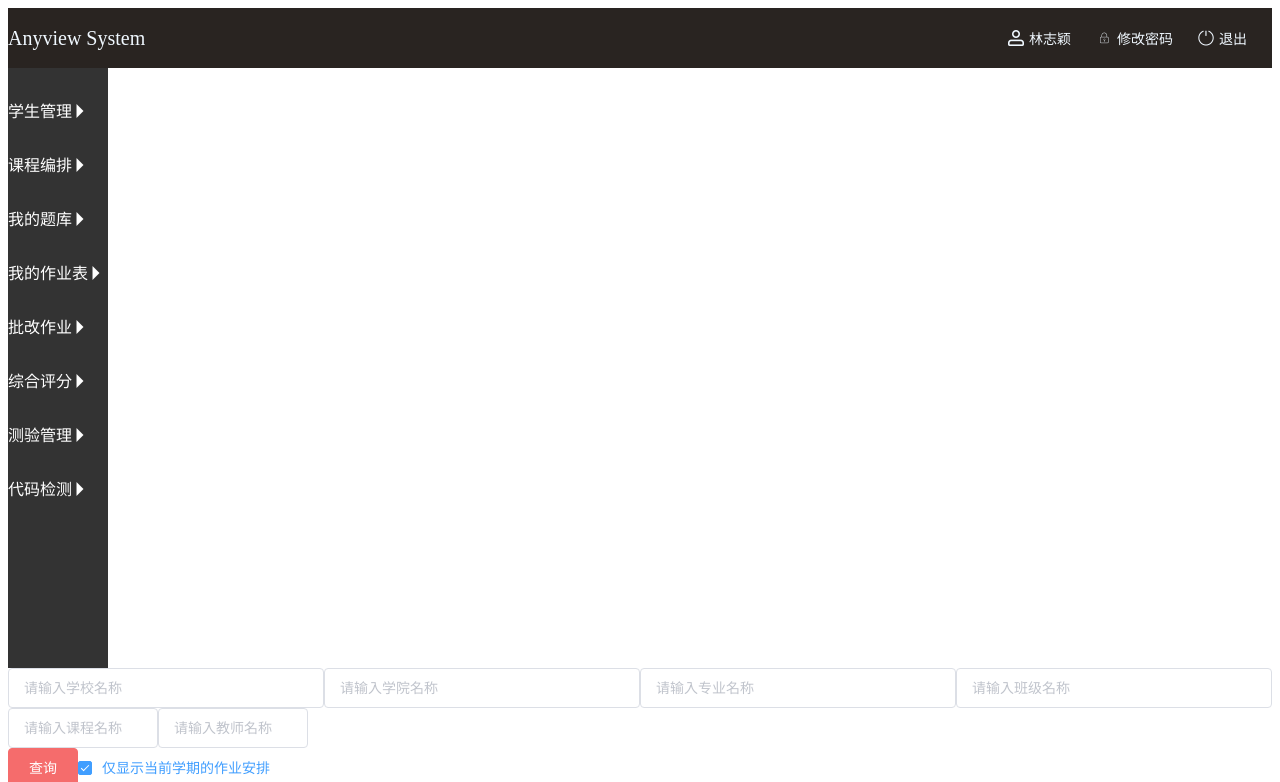
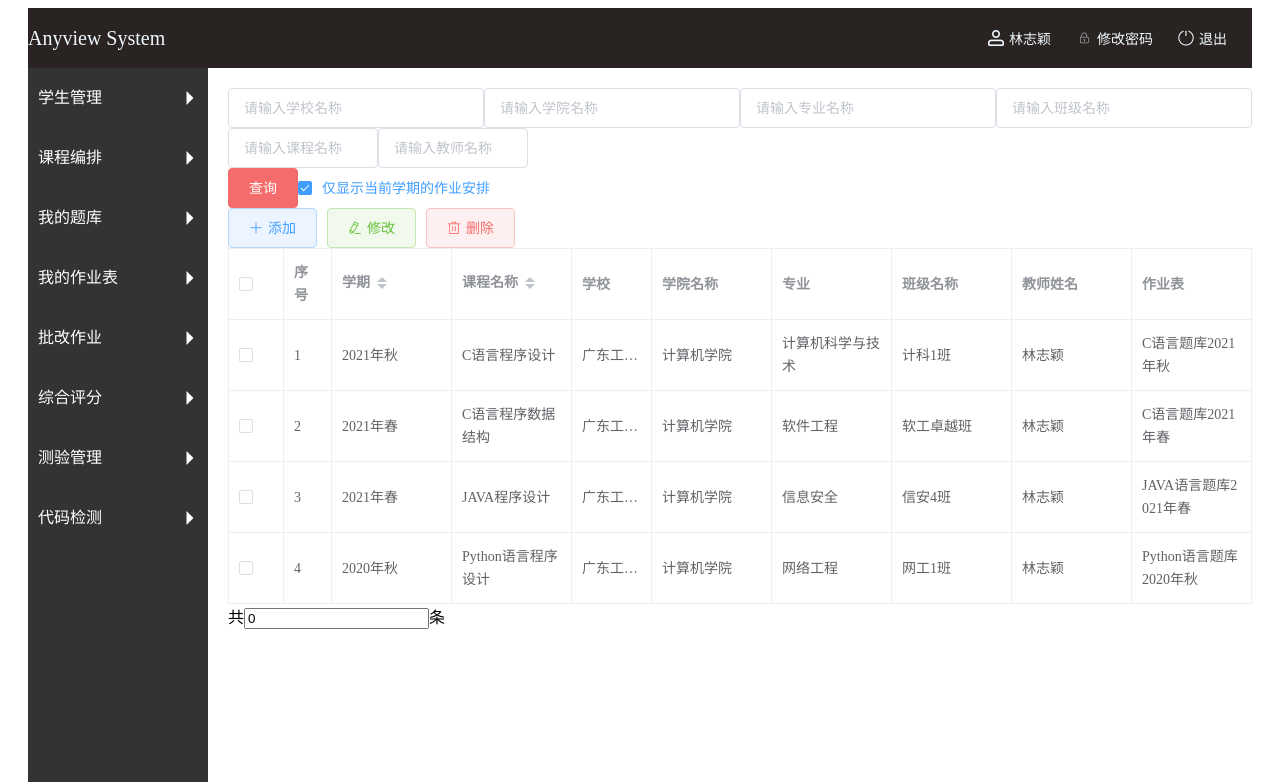
Before and after one commit to Everypossible/CourseTimetable, a Vue app: page / in a window 1280 px wide. Shown: the top 782 px of the page. Built offline with nearby package versions, Linux system fonts and the light colour scheme.

Commit message:
(样式修改) 增加elementUI的布局容器

```diff
--- a/src/App.vue
+++ b/src/App.vue
@@ -1,27 +1,33 @@
 <template>
   <div id="app">
     <!-- 引入awesome图标 -->
-    <link rel="stylesheet" href="https://cdn.staticfile.org/font-awesome/4.7.0/css/font-awesome.css">
-    <TableHeader/>
-    <TableAside/>
-    <CourseProvision/>
-
+    <link
+      rel="stylesheet"
+      href="https://cdn.staticfile.org/font-awesome/4.7.0/css/font-awesome.css"
+    />
+    <el-container>
+      <el-header><TableHeader/></el-header>
+      <el-container>
+        <el-aside width="200px"><TableAside/></el-aside>
+        <el-main><CourseProvision/></el-main>
+      </el-container>
+    </el-container>
   </div>
 </template>
 
 <script>
-import TableHeader from './components/TableHeader'
-import TableAside from './components/TableAside'
-import CourseProvision from './components/CourseProvision'
+import TableHeader from "./components/TableHeader";
+import TableAside from "./components/TableAside";
+import CourseProvision from "./components/CourseProvision";
 
 export default {
-  name: 'App',
+  name: "App",
   components: {
     TableHeader,
     TableAside,
     CourseProvision,
-  }
-}
+  },
+};
 </script>
 
 <style>
--- a/src/components/CourseProvision.vue
+++ b/src/components/CourseProvision.vue
@@ -25,7 +25,7 @@
       tooltip-effect="dark"
       style="width: 100%"
       border
-      :default-sort="{ prop: 'term', order: 'descending' }"
+      :default-sort="{ prop: 'updateTime', order: 'descending' }"
       @selection-change="handleSelectionChange"
     >
       <el-table-column type="selection" width="55"> </el-table-column>
@@ -47,7 +47,7 @@
       <el-table-column prop="teacherName" label="教师姓名" width="120"> </el-table-column>
       <el-table-column prop="homework" label="作业表" width="120"> </el-table-column>
       <el-table-column prop="regenerator" label="更新者" width="120"> </el-table-column>
-      <el-table-column prop="updateTime" label="更新时间" width="120"> </el-table-column>
+      <el-table-column prop="updateTime" label="更新时间" width="120" sortable> </el-table-column>
     </el-table>
     <div>共<input v-model="totalRow">条</div>
   </div>
--- a/src/components/TableAside.vue
+++ b/src/components/TableAside.vue
@@ -20,8 +20,9 @@ export default {
 <style>
 .table-aside {
   /* position: relative; */
-  width: 100px;
-  height: 600px;
+  margin-left: 20px;
+  width: 180px;
+  height: calc(100vh - 80px);
   background-color: rgba(0, 0, 0, 0.8);
   color: white;
 }
@@ -30,7 +31,21 @@ export default {
   top: 30px;
 } */
 .table-aside div{
-  padding-top: 30px;
+  position: relative;
+  height: 60px;
+  /* padding-top: 30px; */
+  padding-left: 10px;
+  line-height: 60px;
+  cursor: pointer;
+}
+
+.table-aside div:hover {
+  background-color: coral;
+}
+
+.table-aside div i {
+  position: absolute;
+  right: 10px;
 }
 
 </style>
--- a/src/main.js
+++ b/src/main.js
@@ -1,12 +1,16 @@
 import Vue from 'vue'
 import App from './App.vue'
 // 按需引入组件
-import {Button, Input, Checkbox, Table, TableColumn} from 'element-ui'
+import {Container, Header, Aside, Main, Button, Input, Checkbox, Table, TableColumn} from 'element-ui'
 // 引入下载的阿里巴巴图标
 import './assets/icons/iconfont.css'
 
 Vue.config.productionTip = false
 
+Vue.component(Container.name, Container)
+Vue.component(Header.name, Header)
+Vue.component(Aside.name, Aside)
+Vue.component(Main.name, Main)
 Vue.component(Button.name, Button)
 Vue.component(Input.name, Input)
 Vue.component(Checkbox.name,Checkbox)
```
